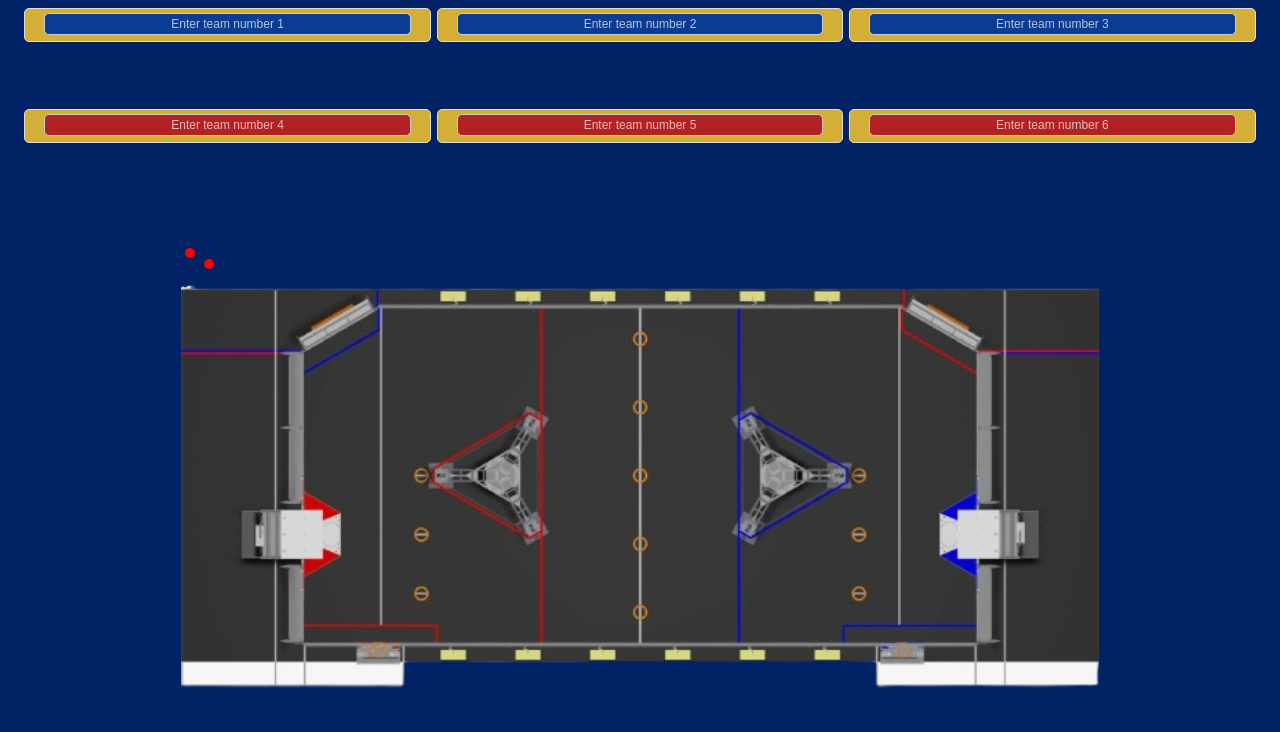
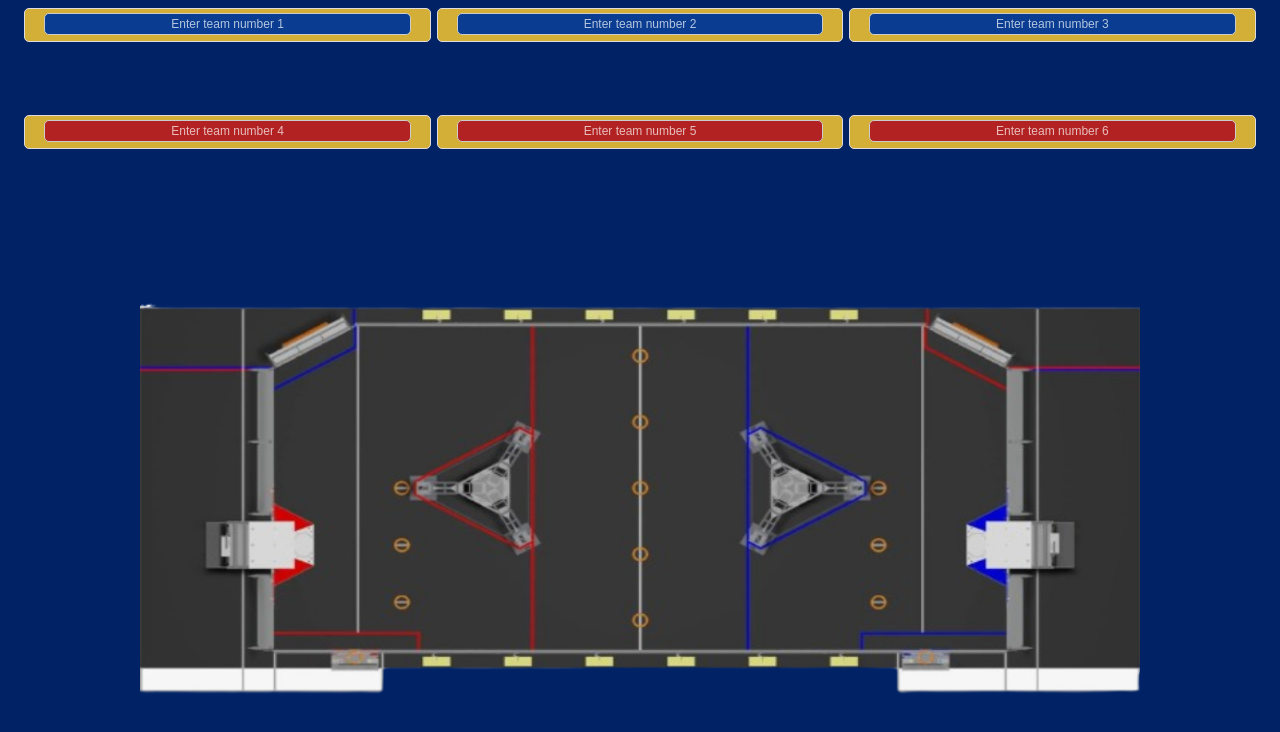
Before and after one commit to Amit-Sucher/StrategySystem, a React (Create React App) app: page / in a window 1280 px wide. Shown: the top 732 px of the page. Built offline with nearby package versions, Linux system fonts and the light colour scheme; no server answers.

Commit message:
feat: added heatmap.js and added some features with it, WIP but we got dots on the field!

```diff
--- a/package.json
+++ b/package.json
@@ -1,14 +1,14 @@
 {
   "name": "strategy-system",
   "version": "0.1.0",
-  "homepage":"https://amit-sucher.github.io/StrategySystem",
-
+  "homepage": "https://amit-sucher.github.io/StrategySystem",
   "private": true,
   "dependencies": {
     "@testing-library/jest-dom": "^5.17.0",
     "@testing-library/react": "^13.4.0",
     "@testing-library/user-event": "^13.5.0",
     "axios": "^1.6.8",
+    "heatmap.js": "^2.0.5",
     "papaparse": "^5.4.1",
     "react": "^18.3.1",
     "react-dom": "^18.3.1",
--- a/src/App.css
+++ b/src/App.css
@@ -7,7 +7,7 @@
   height: 100vh;
   text-align: center;
   background-color: #012265;
-  overflow-y: scroll;
+  overflow-y: auto;
   padding: 5px;
 }
 
@@ -74,4 +74,7 @@
   background-color: #f2f2f2;
   font-size: 12px;  /* Reduced font size */
 }
-/*for commit reasons*/
+
+#heatmapContainer {
+  margin-top: 20px; /* Adjust as needed */
+}
--- a/src/App.js
+++ b/src/App.js
@@ -1,15 +1,13 @@
-import React, { useEffect, useState } from 'react';
+import React, { useEffect, useState, useRef } from 'react';
 import './App.css';
 import Papa from 'papaparse';
-import ImageWithDots from './ImageWithDots.js';
-
-
+import h337 from 'heatmap.js';
 
 function App() {
     const [data, setData] = useState([]);
     const [teamNumbers, setTeamNumbers] = useState(Array(6).fill(''));
     const [teamData, setTeamData] = useState(Array(6).fill(null));
-    const [coordinates, setCoordinates] = useState([{ x: 3, y: 9 }, { x: 1, y: 7 }]);
+    const heatmapContainerRef = useRef(null);
 
     const fetchData = async () => {
         const publicSpreadsheetUrl = 'https://docs.google.com/spreadsheets/d/e/2PACX-1vRojRhLgZSPXJopPdni1V4Z-inXXY3a__2NaVMsoJHPs9d25ZQ7t56QX67mncr6yo-w4B8WCWyHFe2m/pub?output=csv';
@@ -45,6 +43,56 @@ function App() {
         newTeamData[index] = foundTeam;
         setTeamData(newTeamData);
         console.log(`Found team data for input ${index + 1}:`, foundTeam);
+
+        if (foundTeam && foundTeam.map) {
+            try {
+                const parsedMapData = parseMapData(foundTeam.map);
+                updateHeatmap(parsedMapData);
+            } catch (error) {
+                console.error('Error parsing map data:', error);
+            }
+        }
+    };
+
+    const parseMapData = (mapString) => {
+        const coordinatePairs = mapString.match(/\(\d+,\d+\)/g);
+        if (!coordinatePairs) throw new Error('Invalid map data format');
+
+        return coordinatePairs.map(pair => {
+            const [x, y] = pair.slice(1, -1).split(',').map(Number);
+            return { x, y };
+        });
+    };
+
+    const updateHeatmap = (mapData) => {
+        if (!heatmapContainerRef.current) return;
+
+        const heatmapInstance = h337.create({
+            container: heatmapContainerRef.current,
+            radius: 50
+        });
+
+        const fieldWidth = 10;
+        const fieldHeight = 10;
+        const imageWidth = 1000;
+        const imageHeight = 500;
+
+        const mapCoordinatesToImage = (fieldCoords, imgWidth, imgHeight, fieldWidth, fieldHeight) => {
+            return fieldCoords.map(coord => ({
+                x: (coord.x / fieldWidth) * imgWidth,
+                y: (coord.y / fieldHeight) * imgHeight,
+                value: 1
+            }));
+        };
+
+        const imageCoordinates = mapCoordinatesToImage(mapData, imageWidth, imageHeight, fieldWidth, fieldHeight);
+
+        const data = {
+            max: 5,
+            data: imageCoordinates
+        };
+
+        heatmapInstance.setData(data);
     };
 
     return (
@@ -95,10 +143,9 @@ function App() {
                     )}
                 </div>
             ))}
-            <ImageWithDots
-                imageSrc="frcfieldNoBG.png"
-                coordinates={coordinates}
-            />
+            <div id="heatmapContainer" ref={heatmapContainerRef} style={{ position: 'relative', width: '1000px', height: '500px', marginTop: '20px' }}>
+                <img src="frcfieldNoBG.png" alt="FRC Field" style={{ width: '100%', height: '100%' }} />
+            </div>
         </div>
     );
 }
--- a/src/ImageWithDots.js
+++ /dev/null
@@ -1,23 +0,0 @@
-import React from 'react';
-import './ImageWithDots.css';
-
-// ImageWithDots component definition
-const ImageWithDots = ({ imageSrc, coordinates }) => {
-  return (
-    <div className="image-container">
-      {/* Render the background image */}
-      <img src={imageSrc} alt="Background" className="background-image" />
-
-      {/* Render each dot at the specified coordinates */}
-      {coordinates.map((coord, index) => (
-        <div
-          key={index} // Unique key for each dot
-          className="dot" // CSS class for styling the dot
-          style={{ left: `${coord.x}%`, top: `${coord.y}%` }} // Position the dot
-        />
-      ))}
-    </div>
-  );
-};
-
-export default ImageWithDots;
--- a/src/imageWithDots.css
+++ /dev/null
@@ -1,23 +0,0 @@
-/* Container for the image and dots */
-.image-container {
-    position: relative; /* Allows positioning of dots relative to this container */
-    display: inline-block; /* Makes the container fit the content */
-    margin: 10px; /* Adds margin around the container */
-  }
-
-  /* Styles for the background image */
-  .background-image {
-    display: block; /* Ensures the image is displayed as a block element */
-    width: 100%; /* Makes the image responsive */
-    height: auto; /* Maintains the aspect ratio */
-  }
-
-  /* Styles for the dots */
-  .dot {
-    position: absolute; /* Positions the dots absolutely within the container */
-    width: 10px; /* Fixed width for the dots */
-    height: 10px; /* Fixed height for the dots */
-    background-color: red; /* Background color for the dots */
-    border-radius: 50%; /* Makes the dots circular */
-    transform: translate(-50%, -50%); /* Centers the dots at the specified coordinates */
-  }
```
Also changed, not shown: 1 other file (tests, documents, lock files or other folders).
